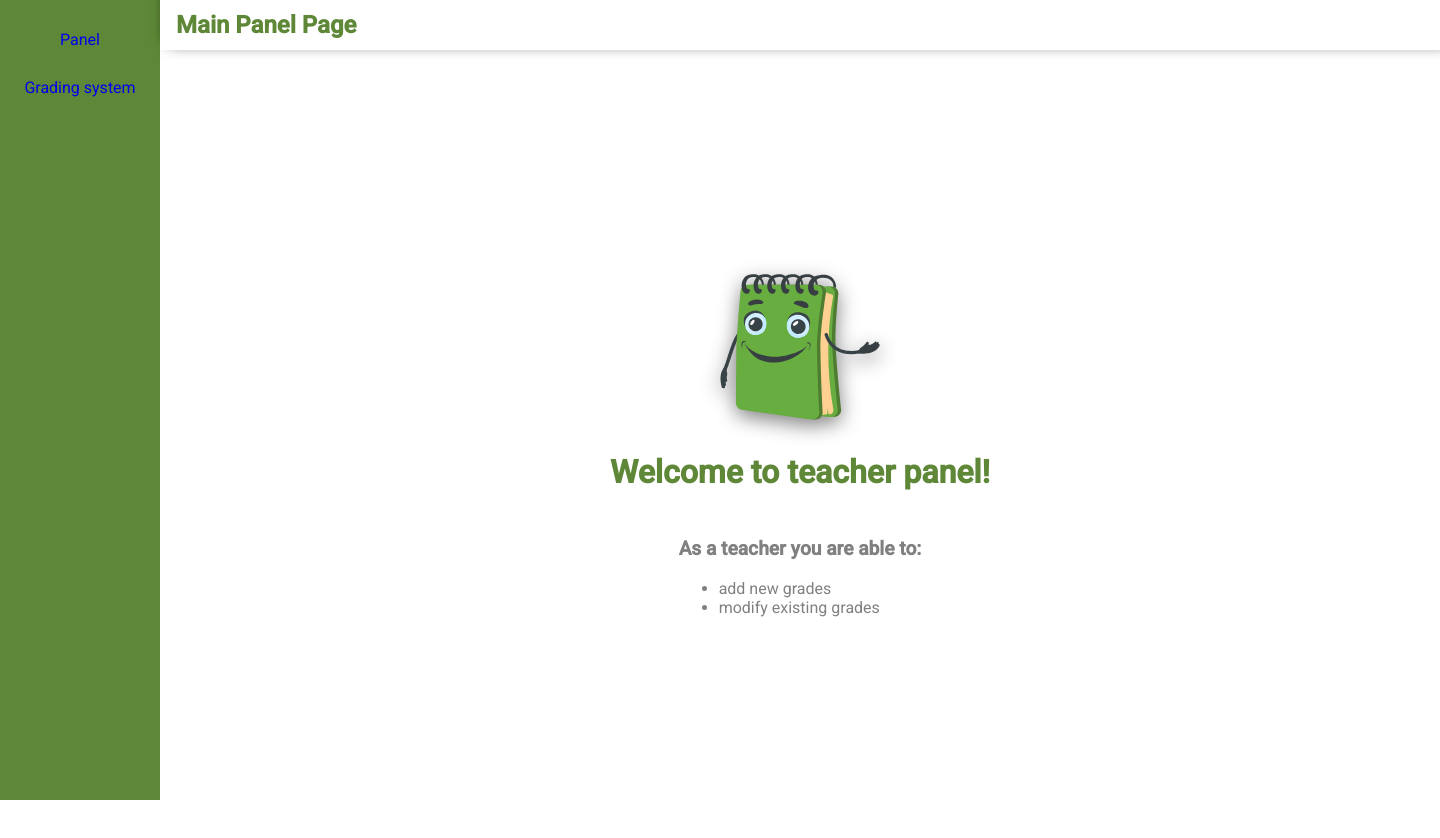
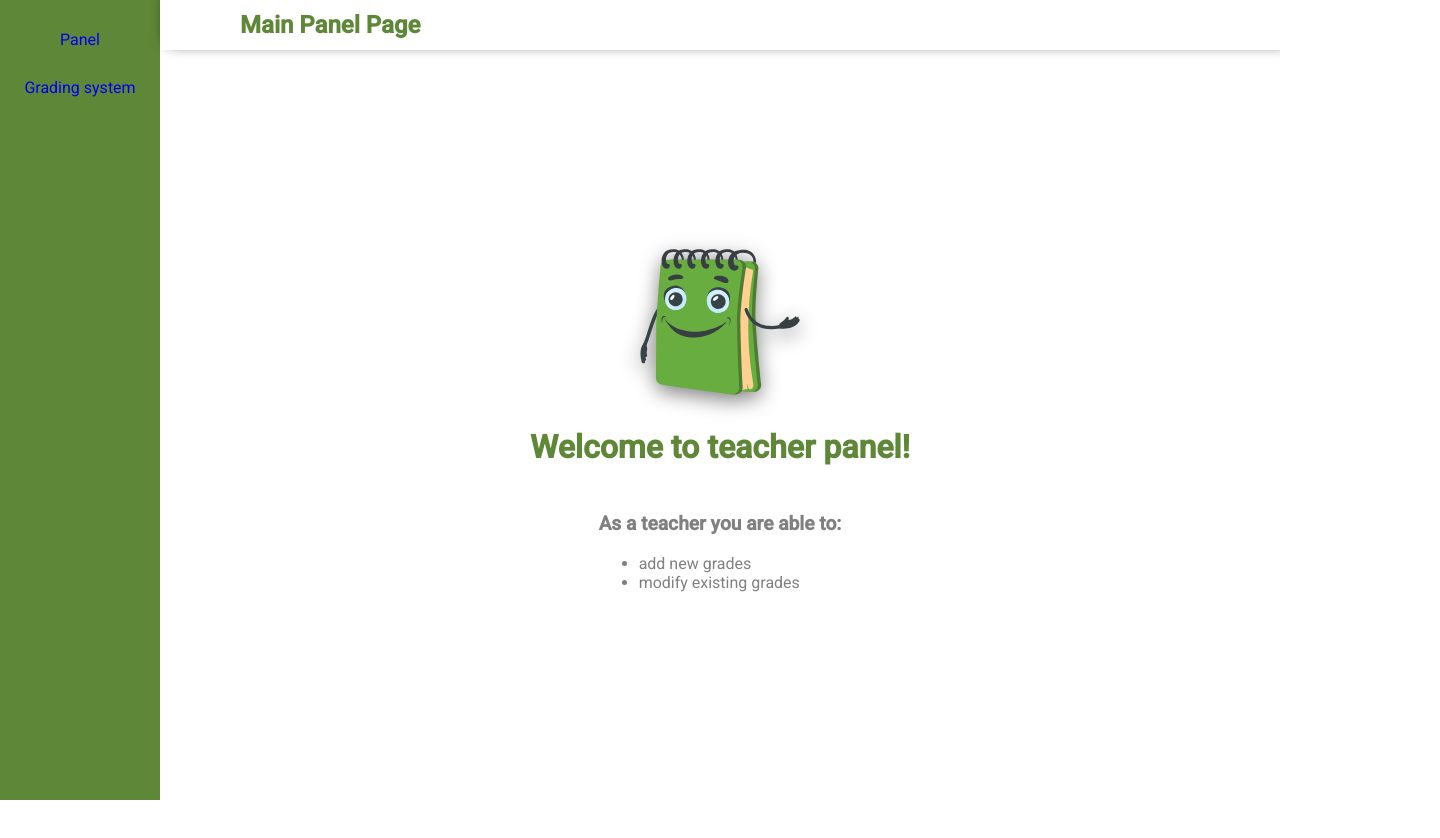
Before and after one commit to tkepa/Grades-system, an Angular app: page /mainPanel in a window 1280 px wide. Shown: the top 838 px of the page, 1440 px wide, since content can reach past the window. After the commit the page ends 800 px from the top, so only its background shows below. Built offline with nearby package versions, Linux system fonts and the light colour scheme; what angular-in-memory-web-api would draw is missing.

Commit message:
FEAT: Added CSS for desktop devices, added few changes in CSS for mobile devices

```diff
--- a/src/app/app.component.html
+++ b/src/app/app.component.html
@@ -1,6 +1,9 @@
 <div class="container">
-  <app-panel-header class="header"></app-panel-header>
-  <app-panel-nav class="navigation"></app-panel-nav>
+  <div class="header"><app-panel-header></app-panel-header></div>
+  <nav class="navigation">
+    <app-panel-nav class="navigation__links"></app-panel-nav>
+  </nav>
+
   <div class="content">
     <router-outlet></router-outlet>
   </div>
--- a/src/app/app.component.scss
+++ b/src/app/app.component.scss
@@ -27,22 +27,12 @@ button {
   font-family: 'Roboto', sans-serif;
 }
 
-/* .container {
+.container {
+  max-width: 100vw;
+  height: 100vh;
   display: grid;
-  grid-template-columns: 100px auto;
-  grid-template-rows: 60px auto;
-  grid-template-areas:
-    'nav header'
-    'cont cont';
-} */
-.navigation__container {
-  height: 100vh;
-}
-
-.container {
-  display: grid;
-  grid-template-columns: 3.125rem auto;
-  grid-template-rows: 3.125rem auto;
+  grid-template-columns: 3.125rem 1fr;
+  grid-template-rows: 3.125rem 1fr;
   grid-template-areas:
     'navigation header'
     'content content';
@@ -58,13 +48,17 @@ button {
 }
 .navigation {
   grid-area: navigation;
+
+  &__links {
+    display: block;
+    min-height: 100%;
+  }
 }
 
 @media screen and (min-width: 960px) {
   .container {
-    display: grid;
-    grid-template-columns: 10rem auto;
-    grid-template-rows: auto auto;
+    grid-template-columns: 10rem 1fr;
+    grid-template-rows: 3.125rem 1fr;
     grid-template-areas:
       'navigation header'
       'navigation content';
--- a/src/app/grade-detail/grade-detail.component.html
+++ b/src/app/grade-detail/grade-detail.component.html
@@ -18,10 +18,13 @@
     <input
       class="details__input"
       id="percentTo"
+      type="number"
       min="0"
       max="100"
       [(ngModel)]="grade.maxPercentage"
       placeholder="0"
+      (keyup)="onKey()"
+      pattern="^0?[0-9]?[0-9]$|^(100)$"
     />
   </div>
   <div class="field__container">
@@ -29,11 +32,10 @@
     <input
       class="details__input"
       id="gradeType"
-      type="string"
-      min="0"
-      max="100"
+      type="text"
       [(ngModel)]="grade.symbolicGrade"
       placeholder="Grade"
+      (keyup)="onKey()"
     />
   </div>
   <div class="field__container">
@@ -43,11 +45,10 @@
     <input
       class="details__input"
       id="gradeDescription"
-      type="string"
-      min="0"
-      max="100"
+      type="text"
       [(ngModel)]="grade.descriptiveGrade"
       placeholder="Grade description"
+      (keyup)="onKey()"
     />
   </div>
 </div>
--- a/src/app/grade-detail/grade-detail.component.scss
+++ b/src/app/grade-detail/grade-detail.component.scss
@@ -1,12 +1,13 @@
 .details {
   &__container {
     background-color: rgb(146, 187, 134);
-    width: 100vw;
-    height: 45vh;
+    width: 100%;
+    min-height: 100%;
     display: flex;
     flex-direction: column;
     justify-content: center;
     align-items: center;
+    padding: 1rem 0 1rem 0;
   }
 
   &__label {
@@ -20,7 +21,6 @@
     padding-left: 0.6rem;
   }
 }
-
 .field__container {
   width: 90%;
   display: flex;
@@ -29,3 +29,11 @@
   align-content: center;
   margin: 0.5rem;
 }
+
+@media screen and (min-width: 960px) {
+  .details {
+    &__container {
+      width: 100%;
+    }
+  }
+}
--- a/src/app/grades-list/grades-list.component.scss
+++ b/src/app/grades-list/grades-list.component.scss
@@ -2,37 +2,43 @@ $green: #5e8837;
 
 .container {
   grid-area: content;
-  height: 100%;
-  width: 100%;
   display: flex;
   flex-direction: column;
-  align-items: center;
+  align-items: flex-start;
+  flex-grow: inherit;
+  height: 100%;
 }
 
 .grades {
   &__container {
-    width: 90%;
-    height: auto;
+    width: 100%;
+    height: 50%;
     display: flex;
     flex-direction: column;
     align-items: center;
+    padding: 1rem 0 1rem 0;
   }
   &__list {
-    width: 90%;
+    width: calc(100% - 2rem);
+    height: 100%;
+    max-height: 100%;
     margin: 0;
     list-style: none;
     display: flex;
     flex-direction: column;
     align-items: center;
     background-color: white;
-    padding: 1rem 0 0 0;
+    padding: 0 1rem 1rem 1rem;
+    overflow: hidden;
+    overflow-y: scroll;
   }
   &__element {
-    width: 98%;
+    width: 100%;
     height: 3rem;
     display: flex;
     flex-direction: row;
     align-items: center;
+    margin: 0.3rem;
 
     &--content {
       flex-grow: 1;
@@ -48,7 +54,7 @@ $green: #5e8837;
     }
 
     &--selected {
-      width: 98%;
+      width: 100%;
       height: 3rem;
       display: flex;
       flex-direction: row;
@@ -57,6 +63,7 @@ $green: #5e8837;
       background-color: rgb(255, 255, 255);
       border: 2px solid rgb(110, 143, 110);
       border-radius: 10px;
+      margin: 0.3rem;
     }
   }
 
@@ -94,6 +101,11 @@ $green: #5e8837;
       }
     }
   }
+  &__details {
+    margin: 1rem 0 0 0;
+    width: 100%;
+    height: 50%;
+  }
 }
 
 .mat-icon {
@@ -104,7 +116,24 @@ $green: #5e8837;
   background-color: none;
 }
 
-@media screen and (min-width: 900px) {
+@media screen and (min-width: 960px) {
+  .container {
+    width: 100%;
+  }
+  .grades {
+    &__container {
+      display: flex;
+      justify-content: center;
+      width: 50%;
+      height: 50%;
+    }
+
+    &__details {
+      margin: 0;
+      width: 50%;
+      min-height: 50%;
+    }
+  }
   .container {
     flex-direction: row;
     align-items: none;
--- a/src/app/main-panel-page/main-panel-page.component.scss
+++ b/src/app/main-panel-page/main-panel-page.component.scss
@@ -3,8 +3,8 @@ $green: #5e8837;
 .header {
   &__container {
     display: flex;
-    width: 100vw;
-    height: 100vh;
+    width: 100%;
+    height: 100%;
     justify-content: center;
     align-items: center;
     flex-direction: column;
--- a/src/app/panel-header/panel-header.component.html
+++ b/src/app/panel-header/panel-header.component.html
@@ -1,12 +1,14 @@
 <header class="header">
   <div class="header__container">
-    <button *ngIf="buttonCondition"
-      class="header__item header__item--button"
-    >
-      <mat-icon class="icon" (click)="goBack()"
-        >chevron_left</mat-icon
+    <div class="header__container--button">
+      <button
+        [hidden]="!buttonCondition"
+        class="header__item header__item--button"
       >
-    </button>
+        <mat-icon class="icon" (click)="goBack()">chevron_left</mat-icon>
+      </button>
+    </div>
+
     <h2 class="header__item header__item--header">{{ title }}</h2>
   </div>
 </header>
--- a/src/app/panel-header/panel-header.component.scss
+++ b/src/app/panel-header/panel-header.component.scss
@@ -2,7 +2,6 @@ $green: #5e8837;
 
 .header {
   grid-area: header;
-  width: 100vw;
   height: 3.125rem;
   background-color: white;
   filter: drop-shadow(0.5rem -0.5rem 0.5rem rgb(0, 0, 0));
@@ -13,16 +12,22 @@ $green: #5e8837;
     display: flex;
     align-items: center;
     height: 3.125rem;
+
+    &--button {
+      width: 20%;
+      height: 3.125rem;
+      display: flex;
+      justify-content: center;
+      align-items: center;
+    }
   }
 
   &__item {
-    margin: 1rem;
-
     &--button {
       width: 3rem;
       height: 3rem;
       background-color: white;
-      margin: 0.5rem 1rem 0.5rem 1rem;
+
       padding: 0;
       border: none;
     }
--- a/src/app/panel-nav/panel-nav.component.scss
+++ b/src/app/panel-nav/panel-nav.component.scss
@@ -2,7 +2,6 @@ a {
   text-decoration: none;
   width: 9.75rem;
   height: 3rem;
-  margin-left: 2rem;
   text-align: center;
   line-height: 3rem;
   &:visited,
@@ -15,8 +14,6 @@ a {
   grid-area: navigation;
   display: flex;
   flex-direction: column;
-  justify-content: center;
-  align-items: center;
 }
 
 .navigation {
@@ -24,27 +21,27 @@ a {
     background-color: #5e8837;
     display: none;
     padding-top: 0.625rem;
-    margin-left: 3.125rem;
-    border-radius: 0.5rem;
+    border-radius: 0 0.5rem 0.5rem 0;
+    height: 100%;
 
     &--visible {
-      width: 12.5rem;
+      width: 9.75rem;
       display: flex;
       position: relative;
       justify-content: center;
-      height: 100vh;
+
+      z-index: 1;
     }
     &--container {
-      padding-left: 0.625rem;
-      max-height: 25rem;
+      max-height: 1fr;
       display: flex;
       flex-direction: column;
-
       list-style: none;
+      padding: 0;
     }
   }
   &__item {
-    width: 9.75rem;
+    width: 7.75rem;
     padding-left: 1rem;
     padding-right: 1rem;
     height: 3rem;
@@ -55,7 +52,7 @@ a {
 
     &:hover,
     :active {
-      width: 9.75rem;
+      width: 7.75rem;
       background-color: #1a3600;
     }
   }
@@ -69,7 +66,6 @@ a {
     background-color: #1a3600;
     &:hover {
       background-color: #5e8837;
-      width: 9rem;
     }
     &--active {
       background-color: #5e8837;
@@ -79,28 +75,26 @@ a {
 
 @media screen and (min-width: 960px) {
   a {
-  margin-left: 0;
-  &:visited,
-  :active {
-    color: inherit;
+    margin-left: 0;
+    &:visited,
+    :active {
+      color: inherit;
+    }
   }
-}
   .navigation {
     &__list {
       margin: 0;
       width: 10rem;
       display: flex;
-      height: 100vh;
       border-radius: 0;
       padding: 0;
+      height: 100vh;
       &--container {
         padding: 0;
       }
     }
     &__switcher {
       display: none;
-    }
-    &--visible {
     }
 
     &__item {
--- a/src/styles.scss
+++ b/src/styles.scss
@@ -10,35 +10,3 @@ body {
   font-family: 'Roboto', 'Helvetica Neue', sans-serif;
   font-size: 16px;
 }
-
-.container {
-  display: grid;
-  grid-template-columns: 3.125rem auto;
-  grid-template-rows: 3.125rem auto;
-  grid-template-areas:
-    'navigation header'
-    'content content';
-}
-
-.header {
-  grid-area: header;
-}
-
-.content {
-  margin: 0;
-  grid-area: content;
-}
-.navigation {
-  grid-area: navigation;
-}
-
-@media screen and (min-width: 960px) {
-  .container {
-    display: grid;
-    grid-template-columns: 10rem auto;
-    grid-template-rows: auto auto;
-    grid-template-areas:
-      'navigation header'
-      'navigation content';
-  }
-}
```
